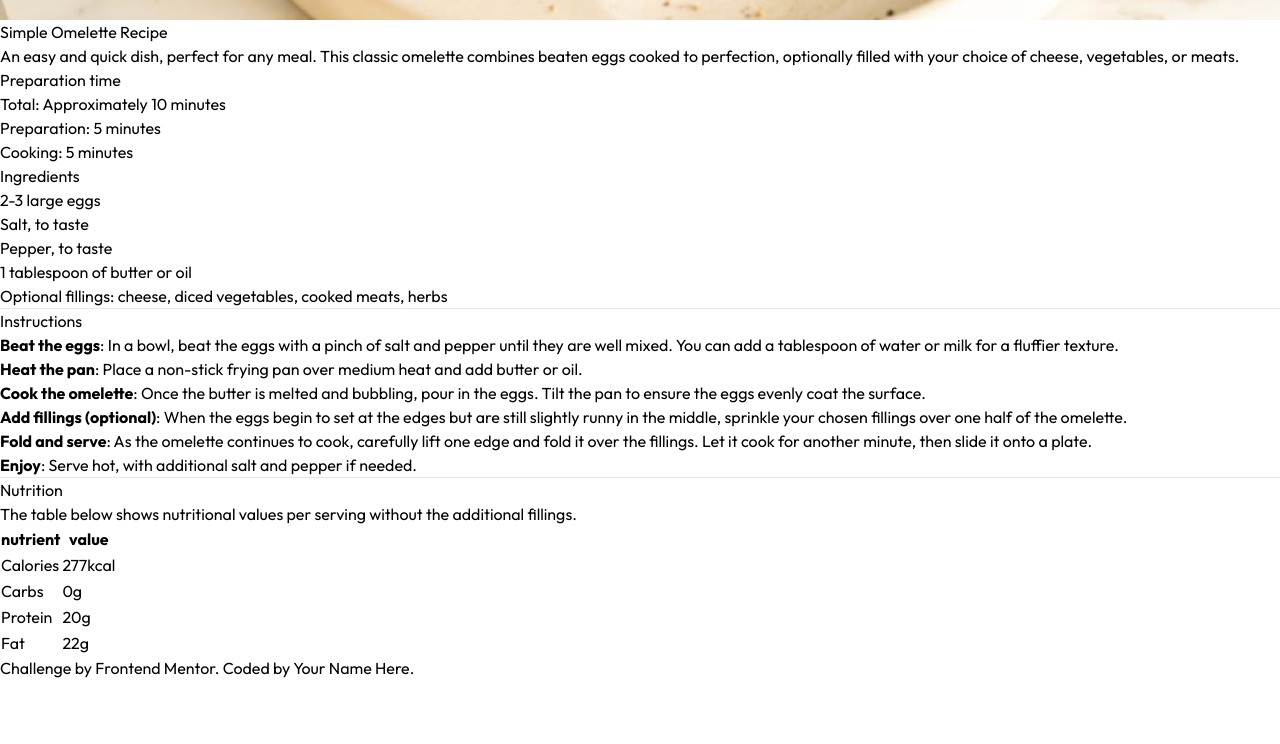
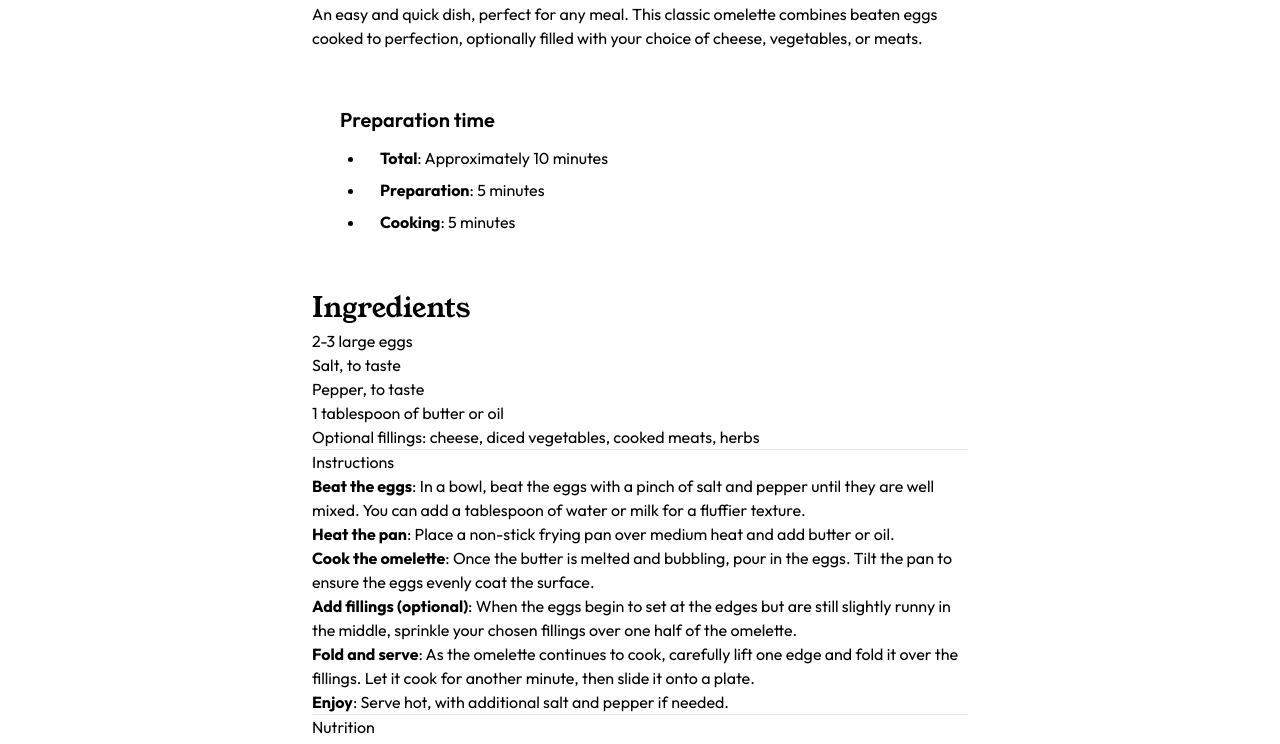
Before and after one commit to GabrielJesusS/frontendmentor_recipe-page-main, a website built with Parcel: page source/pages/index.html in a window 1280 px wide. Shown: the part 565-1309 px from the top of the page. Before the commit the page ends 1245 px from the top, so only its background shows below. Built offline with nearby package versions, Linux system fonts and the light colour scheme.

Commit message:
chore: working on page styles

```diff
--- a/source/pages/index.html
+++ b/source/pages/index.html
@@ -11,29 +11,29 @@
       </link>
       <link type="image/png" sizes="32x32" rel="icon" href="../public/images/favicon.png">
    </head>
-   <body class="font-outfit">
-      <main>
+   <body class="font-outfit bg-alt-stone-100">
+      <main class="bg-white p-10 w-full mx-auto md:my-content md:max-w-2.5xl md:rounded-3xl">
          <section>
-            <img src="../public/images/image-omelette.jpeg" alt="An delicious omelette">
-            <h1>
+            <img class="md:rounded-xl" src="../public/images/image-omelette.jpeg" alt="An delicious omelette">
+            <h1 class="font-young-serif text-[40px] mt-8 text-alt-stone-900">
                Simple Omelette Recipe
             </h1>
-            <p>An easy and quick dish, perfect for any meal. This classic omelette combines beaten eggs cooked
+            <p class="mt-3 text-alt-stone-600">An easy and quick dish, perfect for any meal. This classic omelette combines beaten eggs cooked
                to perfection, optionally filled with your choice of cheese, vegetables, or meats.
             </p>
-            <div>
-                <h2>
+            <div class="mt-8 px-7 pt-6 pb-[25px] rounded-xl bg-alt-rose-50">
+                <h2 class="text-alt-rose-800 text-xl font-semibold">
                    Preparation time
                 </h2>
-                <ul>
-                   <li>Total: Approximately 10 minutes</li>
-                   <li>Preparation: 5 minutes</li>
-                   <li>Cooking: 5 minutes</li>
+                <ul class="list-disc list-inside marker:text-alt-rose-800 space-y-2 mt-3 pl-2 text-alt-stone-600">
+                   <li><strong class="ml-2.5" >Total</strong>: Approximately 10 minutes</li>
+                   <li><strong class="ml-2.5" >Preparation</strong>: 5 minutes</li>
+                   <li><strong class="ml-2.5" >Cooking</strong>: 5 minutes</li>
                 </ul>
             </div>
          </section>
-         <section>
-            <h2>Ingredients</h2>
+         <section class="mt-7">
+            <h2 class="text-alt-brown font-young-serif text-[28px]">Ingredients</h2>
             <ol>
                <li>2-3 large eggs</li>
                <li>Salt, to taste</li>
--- a/source/styles/base/_index.css
+++ b/source/styles/base/_index.css
@@ -1 +1,2 @@
 @import url("./outfit-font-face.css");
+@import url("./young-serif-font-face.css");
--- a/tailwind.config.js
+++ b/tailwind.config.js
@@ -3,9 +3,15 @@ module.exports = {
   content: ["./source/**/*.{html,js,ts}"],
   theme: {
     extend: {
+      margin: {
+        content: "7.6875rem",
+      },
+      maxWidth: {
+        "2.5xl": "46rem",
+      },
       fontFamily: {
         outfit: "Outfit, sans",
-        "young-serif": "YoungSerif",
+        "young-serif": "YoungSerif, serif",
       },
       colors: {
         "alt-stone": {
```
